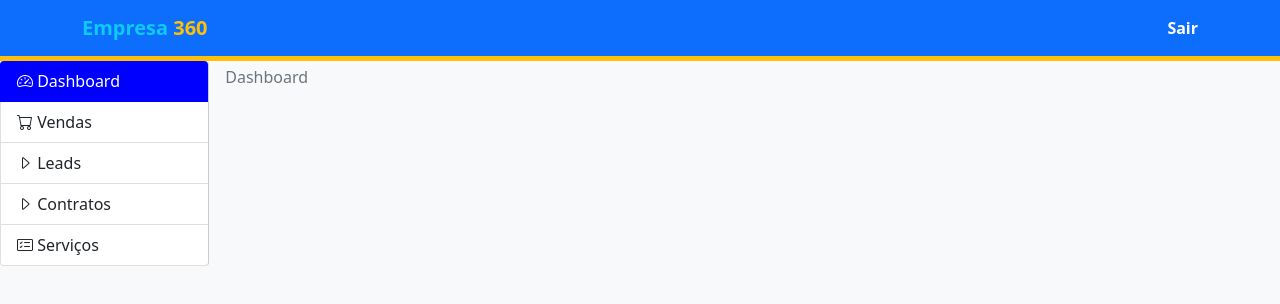
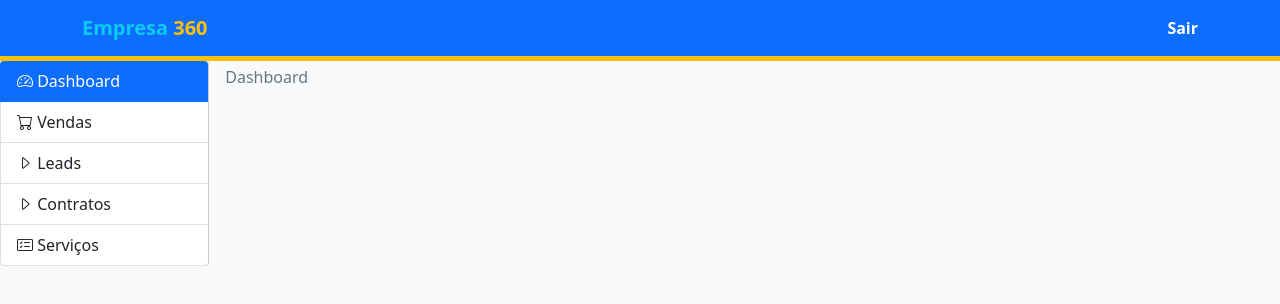
Before and after one commit to matheusdesouzab/Projeto-Empresa-360, a Vue app: page /#/home in a window 1280 px wide. Shown: the top 304 px of the page. Built offline with nearby package versions, Linux system fonts and the light colour scheme.

Commit message:
Utilizando o props exact-active-class em router-link para definir a class que será atribuida ao link, quando ele estiver ativo

```diff
--- a/src/views/HomeComponent.vue
+++ b/src/views/HomeComponent.vue
@@ -15,19 +15,19 @@
 
         <div class="d-flex">
             <div class="list-group menu-esquerda">
-                <router-link class="list-group-item list-group-item-action" href="#" to="/home">
+                <router-link class="list-group-item list-group-item-action" href="#" to="/home" exact-active-class="active">
                     <i class="bi bi-speedometer2"></i> Dashboard
                 </router-link>
-                <router-link class="list-group-item list-group-item-action" href="#" to="/home/vendas">
+                <router-link class="list-group-item list-group-item-action" href="#" to="/home/vendas" exact-active-class="active">
                     <i class="bi bi-cart"></i> Vendas
                 </router-link>
-                <router-link class="list-group-item list-group-item-action" href="#" to="/home/vendas/leads">
+                <router-link class="list-group-item list-group-item-action" href="#" to="/home/vendas/leads" exact-active-class="active">
                     <i class="bi bi-caret-right"></i> Leads
                 </router-link>
-                <router-link class="list-group-item list-group-item-action" href="#" to="/home/vendas/contratos">
+                <router-link class="list-group-item list-group-item-action" href="#" to="/home/vendas/contratos" exact-active-class="active">
                     <i class="bi bi-caret-right"></i> Contratos
                 </router-link>
-                <router-link class="list-group-item list-group-item-action" href="#" to="/home/servicos">
+                <router-link class="list-group-item list-group-item-action" href="#" to="/home/servicos" exact-active-class="active">
                     <i class="bi bi-card-checklist"></i> Serviços
                 </router-link>
             </div>
@@ -64,10 +64,5 @@
     border-right: none;
 }
 
-.router-link-exact-active{
-    color: #fff;
-    background-color: blue;
-    border-color: blue;
-}
 
 </style>
```
